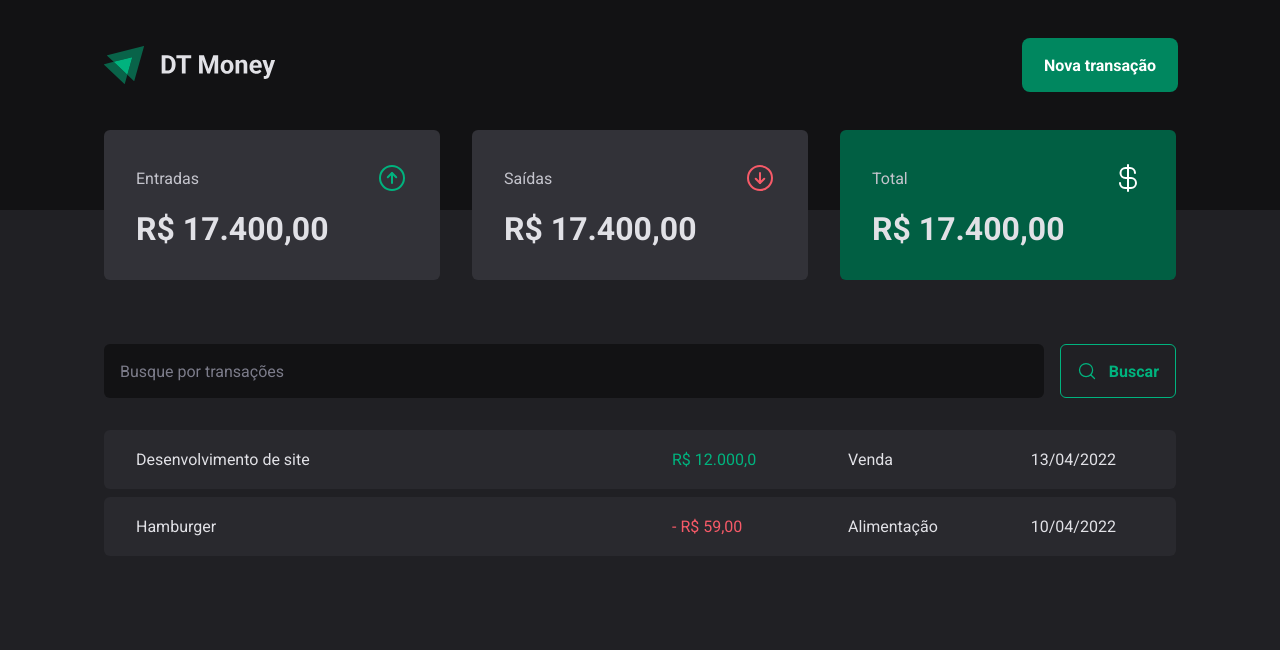
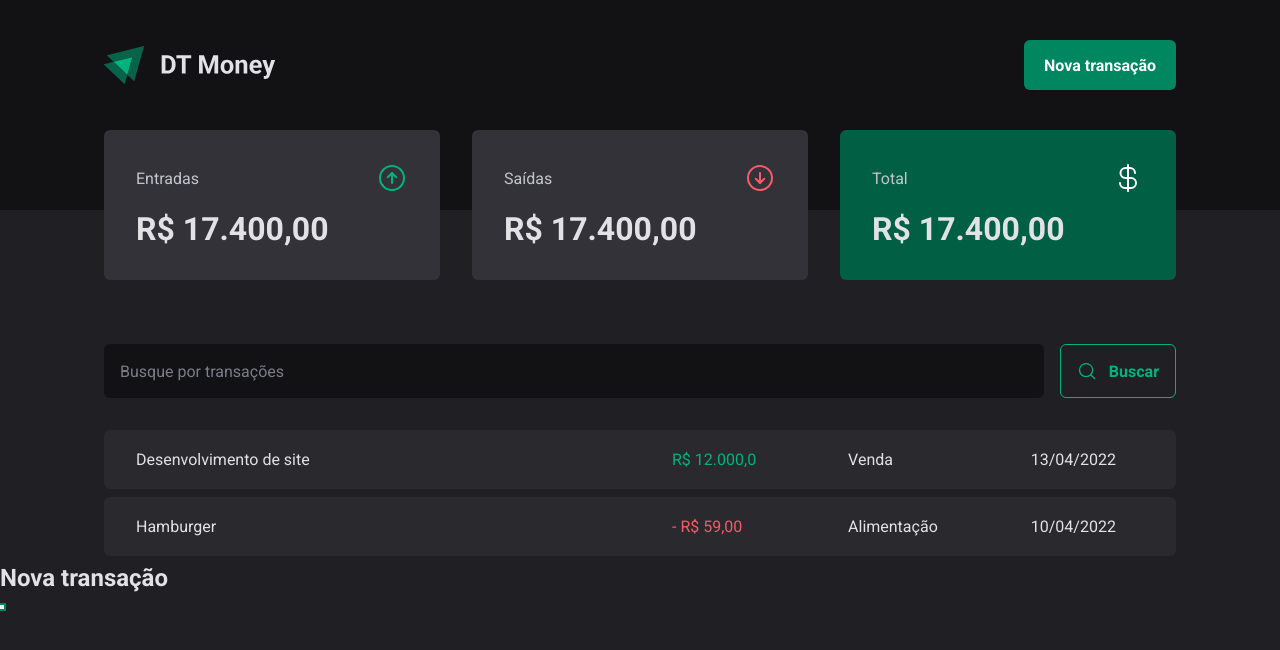
Before and after one commit to George-b1t/ignite-dt-money, a React (Vite) app: page / in a window 1280 px wide. Both pictures are taken after a click on the button "Nova transação". Shown: the top 650 px of the page. Built offline with nearby package versions, Linux system fonts and the light colour scheme.

Commit message:
Criando um modal acessível

```diff
--- a/package.json
+++ b/package.json
@@ -9,6 +9,7 @@
     "preview": "vite preview"
   },
   "dependencies": {
+    "@radix-ui/react-dialog": "^1.0.2",
     "phosphor-react": "^1.4.1",
     "react": "^18.2.0",
     "react-dom": "^18.2.0",
--- a/src/components/Header/index.tsx
+++ b/src/components/Header/index.tsx
@@ -1,4 +1,5 @@
 import { HeaderContainer, HeaderContent, NewTransactionButton } from "./styles"
+import * as Dialog from "@radix-ui/react-dialog"
 
 import logoImage from "../../assets/logo.svg"
 
@@ -8,7 +9,21 @@
       <HeaderContent>
         <img src={logoImage} alt="" />
 
-        <NewTransactionButton>Nova transação</NewTransactionButton>
+        <Dialog.Root>
+          <Dialog.Trigger asChild>
+            <NewTransactionButton>Nova transação</NewTransactionButton>
+          </Dialog.Trigger>
+
+          <Dialog.Portal>
+            <Dialog.Overlay />
+
+            <Dialog.Content>
+              <Dialog.Title>Nova transação</Dialog.Title>
+
+              <Dialog.Close />
+            </Dialog.Content>
+          </Dialog.Portal>
+        </Dialog.Root>
       </HeaderContent>
     </HeaderContainer>
   )
--- a/src/components/Header/styles.ts
+++ b/src/components/Header/styles.ts
@@ -26,8 +26,6 @@
   border-radius: 6px;
   cursor: pointer;
 
-
-
   &:hover {
     background: ${props => props.theme["green-700"]};
     transition: background-color 0.2s;
```
Also changed, not shown: 1 other file (tests, documents, lock files or other folders).
